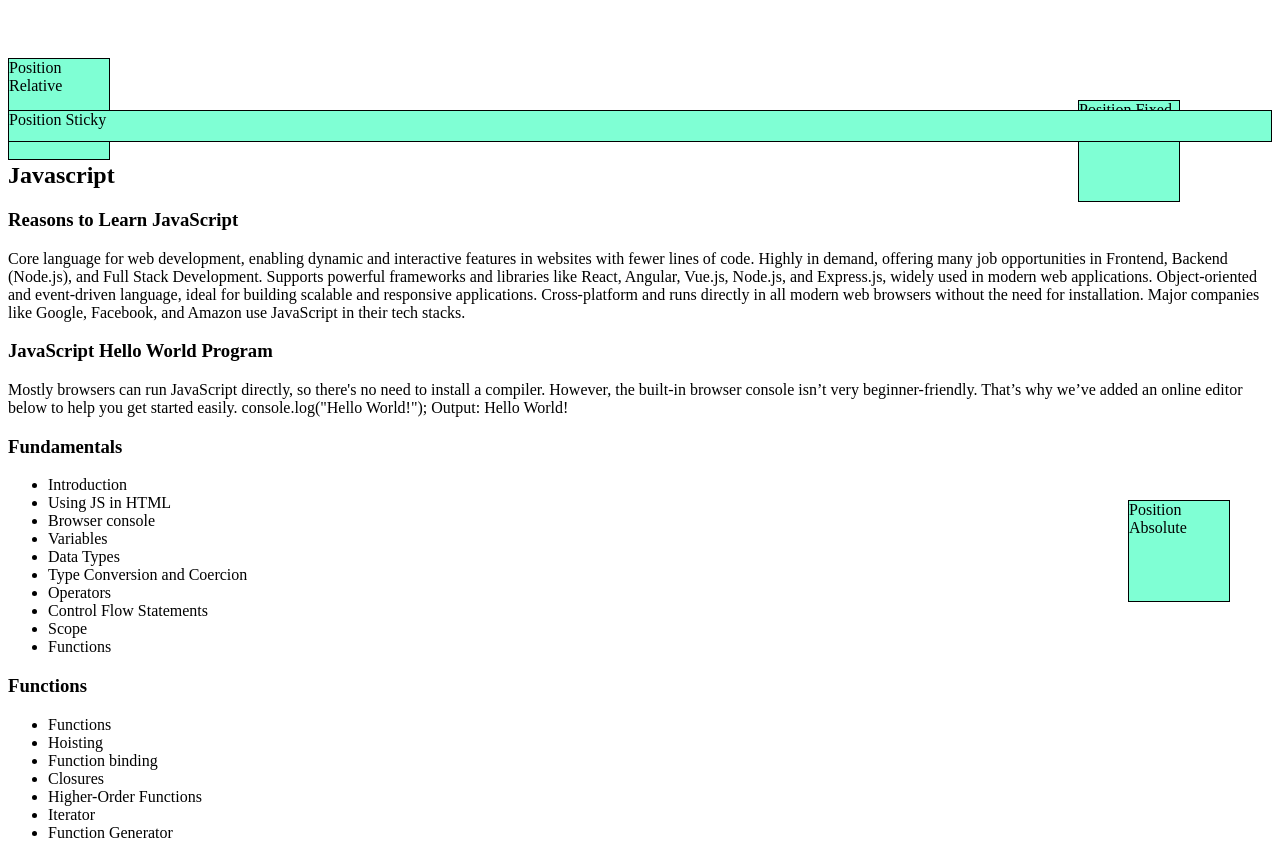
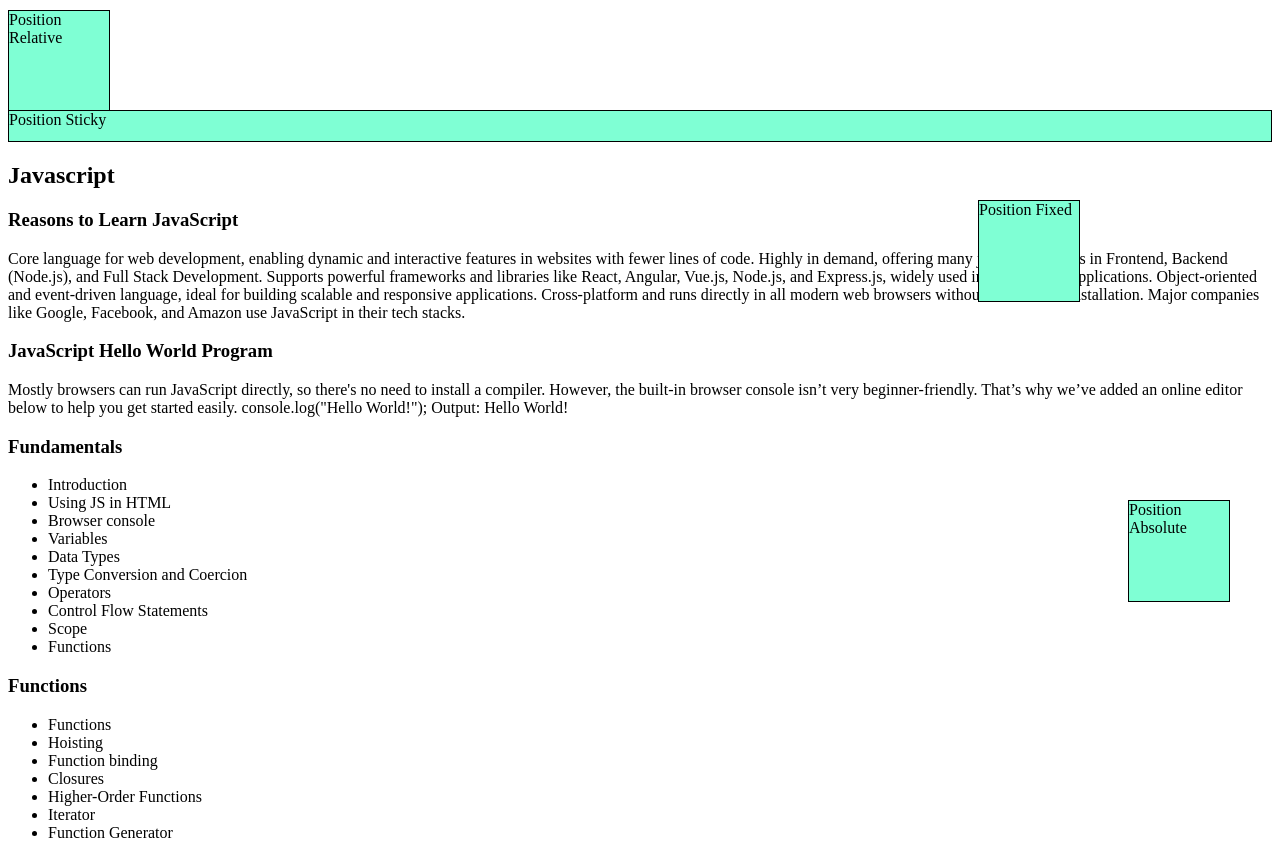
Before and after one commit to akshayparmar1512/HTML-CSS-Task-Saas-Innova-Trainee-, a plain HTML site: page CSS Practical Tasks/Task7.html in a window 1280 px wide. Shown: the top 845 px of the page. Drawn offline with Linux system fonts and the light colour scheme.

Commit message:
Update Task7.css

```diff
--- a/CSS Practical Tasks/Task7.css
+++ b/CSS Practical Tasks/Task7.css
@@ -4,7 +4,7 @@
     background-color: aquamarine;
     border: 1px solid black;
     position: relative;
-    top: 50px;
+    top: 2px;
 
 }
 
@@ -25,8 +25,8 @@
     background-color: aquamarine;
     border: 1px solid black;
     position: fixed;
-    top: 100px;
-    right: 100px;
+    top: 200px;
+    right: 200px;
 }
 
 .box4{
```
